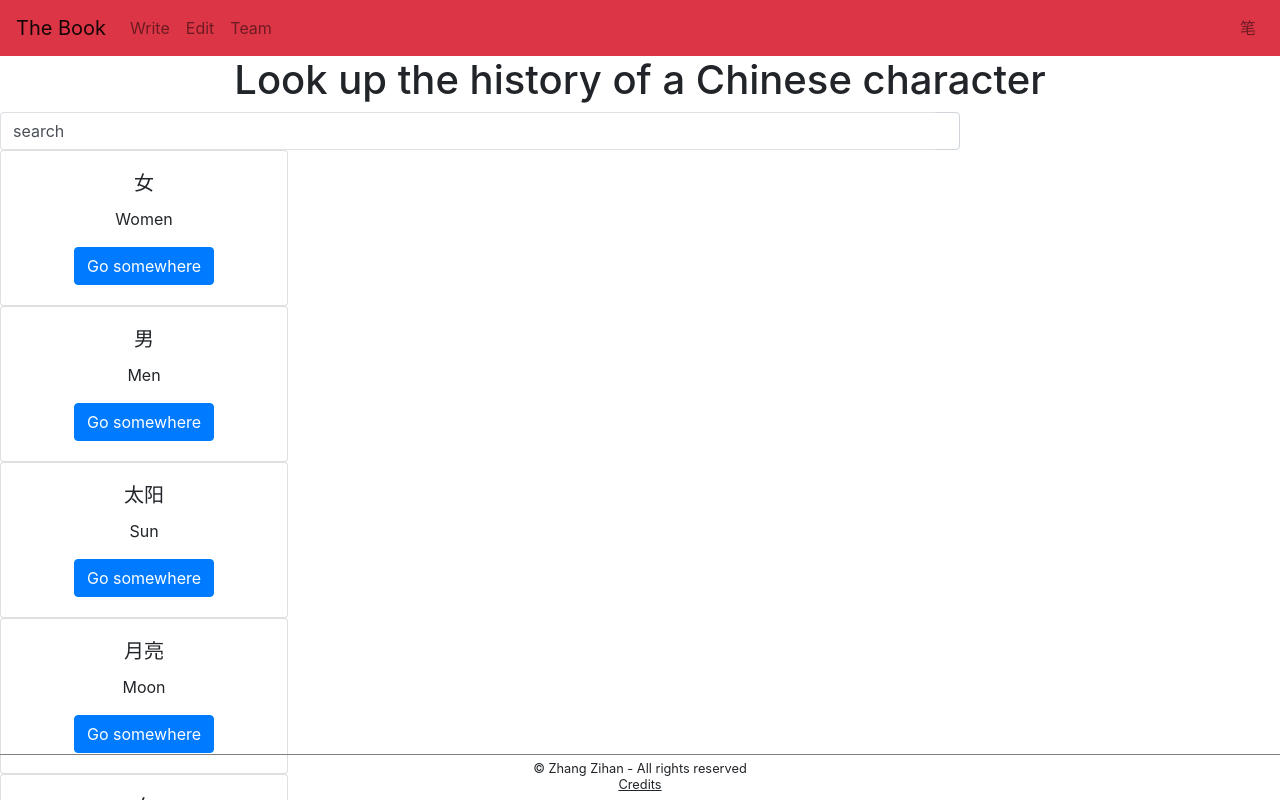
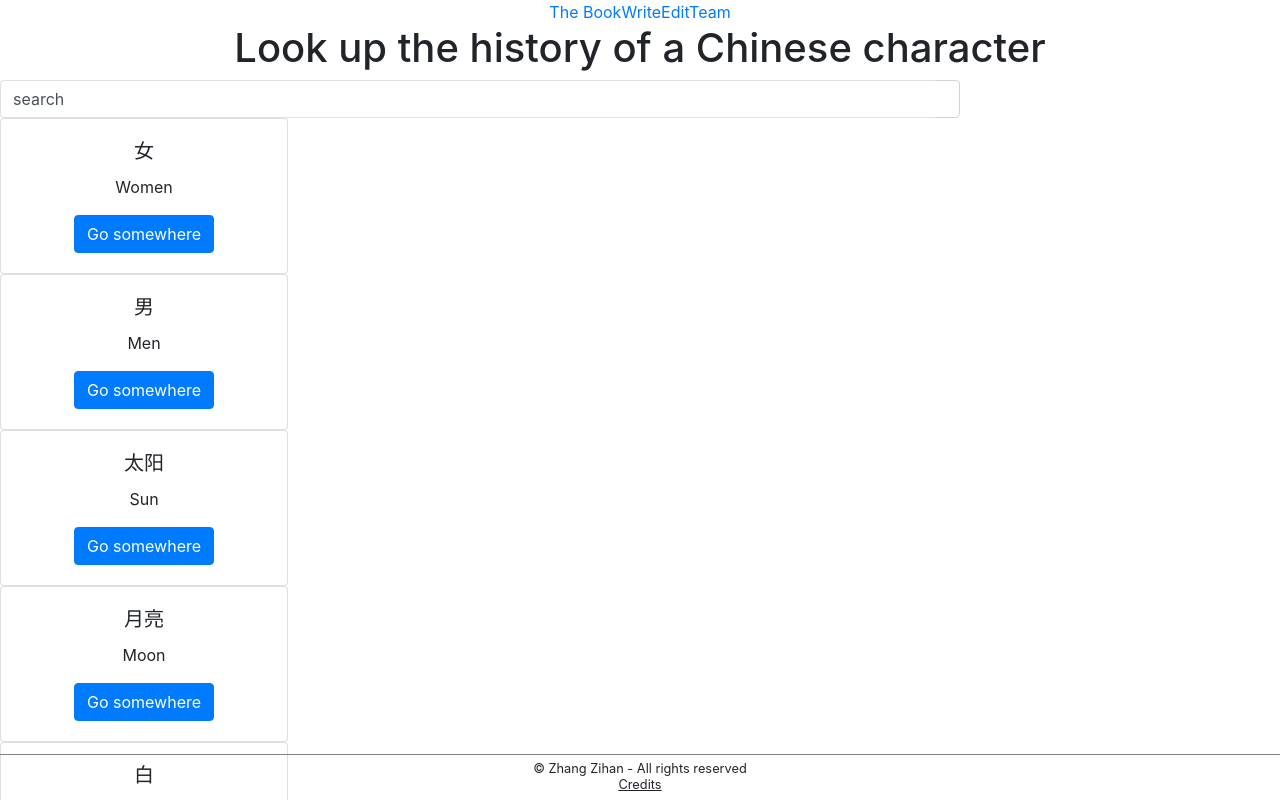
Before and after one commit to m3zh/dictionary, a React (Create React App) app: page / in a window 1280 px wide. Shown: the top 800 px of the page. Built offline with nearby package versions, Linux system fonts and the light colour scheme.

Commit message:
adding basic routes

```diff
--- a/package.json
+++ b/package.json
@@ -14,6 +14,7 @@
     "react": "^17.0.1",
     "react-bootstrap": "^1.4.0",
     "react-dom": "^17.0.1",
+    "react-router-dom": "^5.2.0",
     "react-scripts": "4.0.1",
     "web-vitals": "^0.2.4"
   },
--- a/src/App.js
+++ b/src/App.js
@@ -1,8 +1,14 @@
 import React from "react";
 //import ReactDOM from "react-dom";
+import {
+  Route,
+  BrowserRouter as Router,
+  Switch,
+} from "react-router-dom";
 import NavBar from './components/NavBar';
 import Footer from './components/Footer';
 import Home from './components/Home';
+import CharPage from './components/CharPage';
 import 'bootstrap/dist/css/bootstrap.min.css';
 import 'bootswatch/dist/united/bootstrap.css';
 import './index.css';
@@ -11,8 +17,17 @@ import './App.css';
 function App() {
   return (
     <div className="App">
-      <NavBar />
-      <Home />
+      <Router>
+        <NavBar />
+        <Switch>
+          <Route exact path="/">
+            <Home />
+          </Route>
+          <Route exact path="/word/:id">
+            <CharPage />
+          </Route>
+        </Switch>
+      </Router>
       <Footer />
     </div>
   );
--- a/src/components/CharCards.js
+++ b/src/components/CharCards.js
@@ -1,43 +1,50 @@
 // import characters from '../data/dict.json';
+import { Link } from 'react-router-dom';
 
 let characters = {
   "dict": [
     {
       "char": "女",
       "text": "Women",
+      "id": 1,
     },
     {
       "char": "男",
       "text": "Men",
+      "id": 2,
     },
     {
       "char": "太阳",
       "text": "Sun",
+      "id": 3,
     },
     {
       "char": "月亮",
       "text": "Moon",
+      "id": 4,
     },
     {
       "char": "白",
       "text": "White",
+      "id": 5,
     },
     {
       "char": "黑",
       "text": "Black",
+      "id": 6,
     },
   ]
 }
 
 function CharCard(props) {
-  const { char, text } = props;
+  const { char, text, id } = props;
   return (
     <>
       <div className="card" style={{ width: "18rem" }}>
         <div className="card-body">
           <h5 className="card-title">{char}</h5>
           <p className="card-text">{text}</p>
-          <a href="#" className="btn btn-primary">Go somewhere</a>
+          <Link to={"/word/" + id} className="btn btn-primary">Go somewhere</Link>
         </div>
       </div>
     </>
@@ -48,7 +55,12 @@ function CharCards() {
   return (
     <>
       { characters.dict.map((character) => {
-        return (<CharCard char={ character.char } text={ character.text }/>)
+        return (
+          <CharCard
+            char={ character.char }
+            text={ character.text }
+            id={ character.id }/>
+        )
       }) }
     </>
   )
--- a/src/components/NavBar.js
+++ b/src/components/NavBar.js
@@ -1,31 +1,18 @@
 import React from 'react';
 import { Navbar, Nav } from 'react-bootstrap';
+import { Link } from 'react-router-dom';
+
+// <Navbar.Brand href="/">The Book</Navbar.Brand>
 
 const NavBar = () => {
-    return (<Navbar bg="danger" expand="lg">
-    <Navbar.Brand href="#home">The Book</Navbar.Brand>
-    <Navbar.Toggle aria-controls="basic-navbar-nav" />
-    <Navbar.Collapse id="basic-navbar-nav">
-      <Nav className="mr-auto">
-      {/* <NavDropdown title="Contribute" id="basic-nav-dropdown">
-        <NavDropdown.Item href="#action/3.1">Add a word</NavDropdown.Item>
-        <NavDropdown.Item href="#action/3.2">Edit a word</NavDropdown.Item>
-        <NavDropdown.Divider />
-        <NavDropdown.Item href="#action/3.4">Write to us</NavDropdown.Item>
-      </NavDropdown> */}
-        <Nav.Link href="#home">Write</Nav.Link>
-        <Nav.Link href="#home">Edit</Nav.Link>
-        <Nav.Link href="#link">Team</Nav.Link>
-      </Nav>
-      {/* <Form inline>
-        <FormControl type="text" placeholder="Search" className="mr-sm-2" />
-        <Button variant="outline-success">Search</Button>
-      </Form> */}
-      <Nav className="ml-auto">
-        <Nav.Link href="#link">笔</Nav.Link>
-      </Nav>
-    </Navbar.Collapse>
-  </Navbar>)
+    return (
+      <navbar>
+        <Link to="/">The Book</Link>
+        <Link to="/write">Write</Link>
+        <Link to="/edit">Edit</Link>
+        <Link to="/team">Team</Link>
+      </navbar>
+    )
 };
 
 export default NavBar;
```
